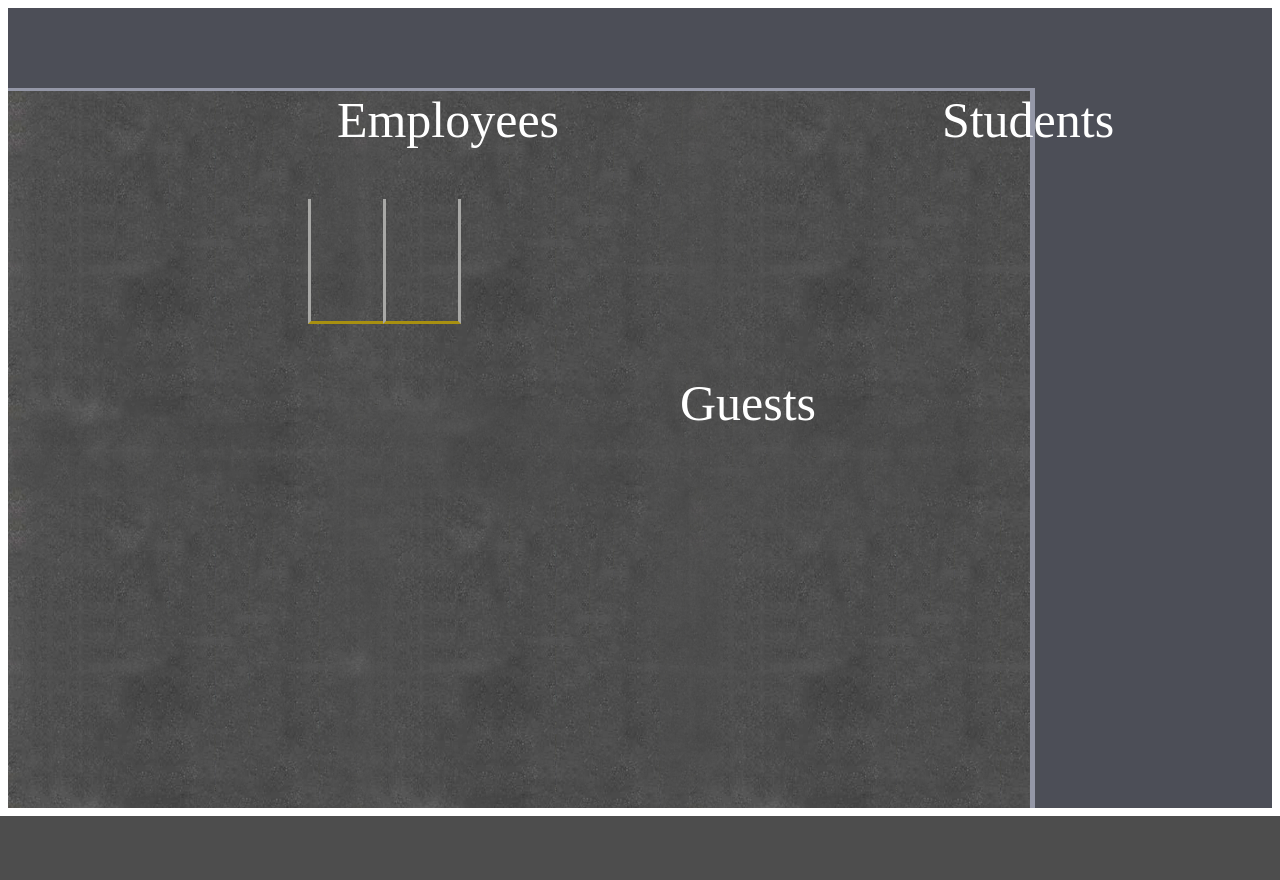
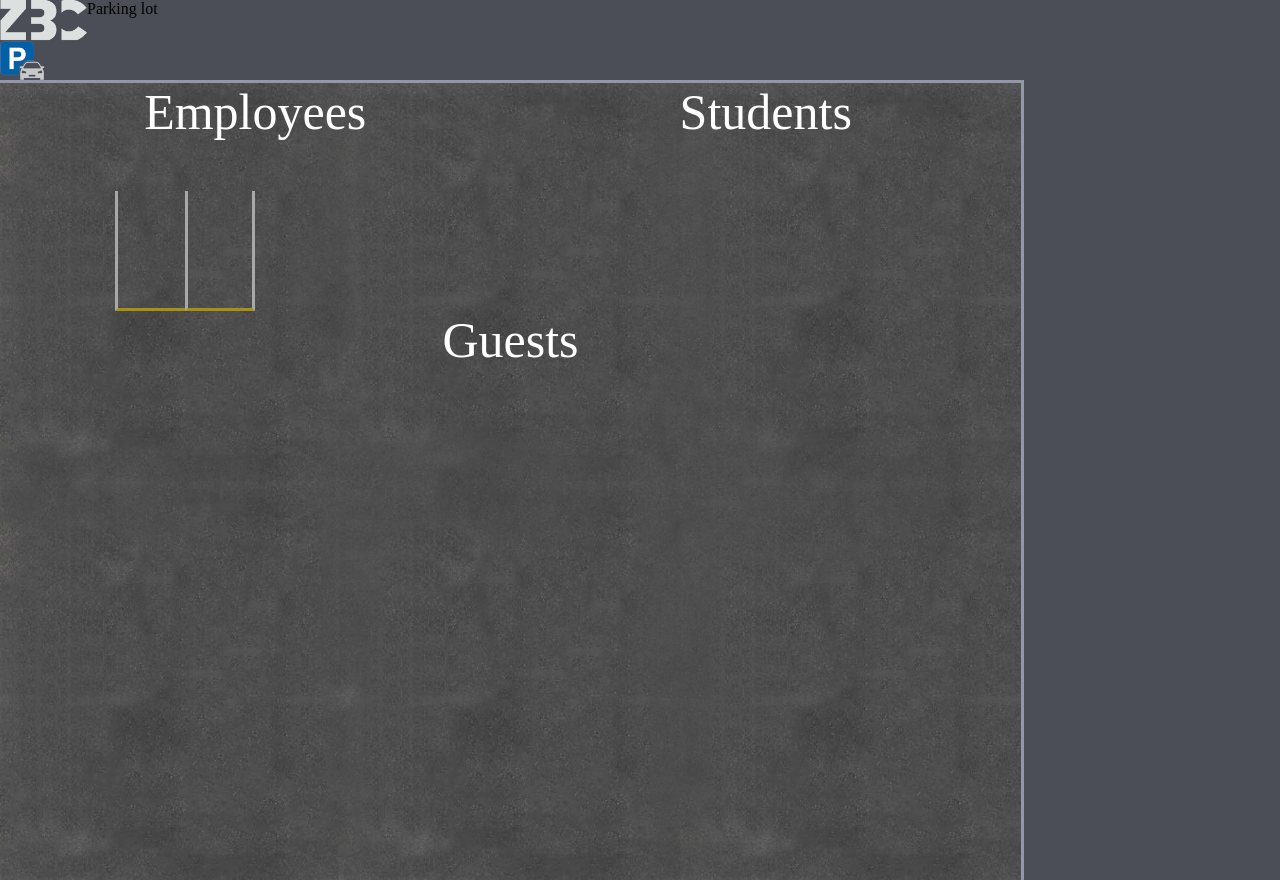
Before and after one commit to LinusTM/zbc-parking, a Flask app: page / in a window 1280 px wide. Before the commit the page ends 816 px from the top, so only its background shows below. Run offline with Flask 2, Linux system fonts and the light colour scheme; data that the repository does not hold is empty; some libraries are stand-ins or nearby versions.

Commit message:
Changed markup and added base page

```diff
--- a/project/dbaccess.py
+++ b/project/dbaccess.py
@@ -18,15 +18,15 @@ class ParkingSpot:
 
 def GetConnection():
     try:
-        conn = psycopg2.connect("dbname=zbcparking user=postgres password=1H24w87lm")
-        #conn = psycopg2.connect("dbname=zbcparking user=postgres password=password")
+        # conn = psycopg2.connect("dbname=zbcparking user=postgres password=password")
 
-        # conn = psycopg2.connect(
-        #     host="http://10.108.137.178:5050/",
-        #     database="parking_lot",
-        #     user="admin@admin.com",
-        #     password="root"
-        # )
+        conn = psycopg2.connect(
+            host="10.108.149.16",
+            database="parking_lot",
+            user="root",
+            password="root",
+            port="5432"
+        )
 
         if conn is not None:
             return conn
@@ -56,7 +56,7 @@ def SetSpotStatus(spot_number, spot_type, occupied):
     try:
         conn = GetConnection()
         cur = conn.cursor()
-        cur.execute('UPDATE parking_spots SET occupied = %(occupied)s WHERE spot_id = %(spot_number)s AND spot_role_type = %(spot_type)s', {'occupied': occupied, 'spot_number': spot_number, 'spot_type': spot_type})
+        cur.execute('UPDATE parking_spots SET occupied = %(occupied)s WHERE spot_number = %(spot_number)s AND spot_role_type = %(spot_type)s', {'occupied': occupied, 'spot_number': spot_number, 'spot_type': spot_type})
         modified = cur.rowcount > 0
         conn.commit()
 
@@ -73,7 +73,7 @@ def GetSpot(type, number):
         conn = GetConnection()
         cur = conn.cursor()
 
-        cur.execute('SELECT * from parking_spots where spot_id = %(number)s AND spot_role_type = %(type)s', {'number': number, 'type': type})
+        cur.execute('SELECT * from parking_spots where spot_number = %(number)s AND spot_role_type = %(type)s', {'number': number, 'type': type})
         spot = cur.fetchone()
 
         return spot
@@ -94,7 +94,7 @@ def GetSpots():
         cur = conn.cursor()
 
     # execute a statement
-        cur.execute("SELECT spot_id, occupied, spot_role_type FROM parking_spots")
+        cur.execute("SELECT spot_number, occupied, spot_role_type FROM parking_spots")
         spots = []
 
         rows = cur.fetchall()
--- /dev/null
+++ b/project/static/style/base.css
@@ -0,0 +1,55 @@
+* {
+    box-sizing: border-box;
+    margin: 0;
+    padding: 0;
+}
+
+:root {
+    --main-background: #4c4e57;
+    --header-height: 80px;
+}
+
+#logo {
+    width: auto;
+    height: var(--header-height);
+}
+
+#logo img {
+    max-width: 100%;
+    max-height: 100%;
+}
+
+header {
+    height: var(--header-height);
+    background-color: var(--main-background);
+    display: flex;
+}
+
+.navItem {
+
+}
+
+
+#contentWrapper {
+    height: 100vh;
+    width: 100%;
+    display: flex;
+}
+
+#mainPageContent {
+    width: 80%;
+    background: url("../style/Images/background.png");
+    background-repeat: no-repeat;
+    background-position: center;
+    -webkit-background-size: cover;
+    -moz-background-size: cover;
+    -o-background-size: cover;
+    background-size: cover;
+    border-top: 3px solid #9497a7;
+    border-right: 3px solid #9497a7;
+}
+
+#sideBarContainer {
+    width: 20%;
+    background-color: var(--main-background);
+}
--- a/project/static/style/parking.css
+++ b/project/static/style/parking.css
@@ -1,41 +1,14 @@
-body {
-
-}
-
-#menu-panel {
-    height: 100vh;
+#parkingLot {
     display: flex;
-    /*background: linear-gradient(0deg, rgb(120, 120, 120) 10%, rgb(70, 70, 70) 100%);*/
-    background: #4c4e57;
-}
-
-#top-row {
-    /* align-items: center;
-    justify-content: center; */
-}
-
-#bottom-row {
-    margin-left: 300px;
-    margin-top: 50px;
-}
-
-#parking-div {
-    margin-top: 80px;
-    width: 80vw;
-    background: url("../style/Images/background.png") no-repeat center center fixed;
-    -webkit-background-size: cover;
-    -moz-background-size: cover;
-    -o-background-size: cover;
-    background-size: cover;
-    border-top: 3px solid #9497a7;
-    border-right: 3px solid #9497a7;
-
+    flex-wrap: wrap;
+    justify-content: space-evenly;
 }
 
 .parking-group-div {
-    width: 280px;
+    width: 40%;
     text-align: center;
-    margin-left: 300px;
+    margin-left:auto;
+    margin-right:auto;
 }
 
 .parking-text-label {
@@ -48,22 +21,18 @@ body {
 
 .table-div {
     margin-top: 50px;
-    margin-right: 100px;
-    /* background-color: aquamarine; */
+    margin-left: auto;
+    margin-right: auto;
 }
 
 .parking-table {
-    /* background-color: rgb(200, 200, 200); */
     table-layout: fixed;
     border-spacing: 0;
 }
 
 .parking-table td {
-    /*height: 25px;*/
-    /*width: 25px;*/
     width: 70px;
     height: 120px;
-
 }
 
 
--- /dev/null
+++ b/project/templates/base.html
@@ -0,0 +1,39 @@
+<!DOCTYPE html>
+<html lang="en">
+<head>
+    {% block head %}
+    <meta charset="UTF-8">
+    <meta http-equiv="X-UA-Compatible" content="IE=edge">
+    <meta name="viewport" content="width=device-width, initial-scale=1.0">
+    <link rel="stylesheet" href="{{ url_for('static',filename='style/base.css') }}" type="text/css" media="screen" />
+
+    <title>{% block title %}{% endblock %}</title>
+    {% endblock %}
+</head>
+<body>
+    <header>
+        {% block header %}
+        <div id="logo">
+            <img src="{{ url_for('static',filename='style/Images/zbc_parking.png') }}">
+        </div>
+        <nav id="Navbar">
+            <a class="NavItem">Parking lot</a>
+        </nav>
+        {% endblock %}
+    </header>
+
+    <div id="contentWrapper">
+        <div id="mainPageContent">
+            {% block content %}
+
+            {% endblock %}
+        </div>
+        <div id="sideBarContainer">
+            {% block sideBarContent %}
+
+            {% endblock %}
+        </div>
+    </div>
+
+</body>
+</html>
--- a/project/templates/parking.html
+++ b/project/templates/parking.html
@@ -1,19 +1,16 @@
-<!DOCTYPE html>
-<html lang="en">
-<head>
-    <meta charset="UTF-8">
-    <meta http-equiv="X-UA-Compatible" content="IE=edge">
-    <meta name="viewport" content="width=device-width, initial-scale=1.0">
+{% extends "base.html" %}
+
+{% block title%}ZBC - Parking lot{% endblock %}
+{% block head %}
+	{{ super() }}
 	<link rel="stylesheet" href="{{ url_for('static',filename='style/parking.css') }}" type="text/css" media="screen" />
-    <title>Document</title>
 	<script type="text/javascript">
         var spots = '{{ spots | tojson }}';
     </script>
-</head>
-<body>
-	<div id="menu-panel">
-		<div id="parking-div">
-			<div id="top-row" style="display: flex">
+{% endblock %}
+
+{% block content %}
+	<div id="parkingLot">
 		<div id="staff-parking-div" class="parking-group-div">
 			<label class="parking-text-label">Employees</label>
 			<div class="table-div">
@@ -31,9 +28,7 @@
 				</table>
 			</div>
 		</div>
-			</div>
 
-			<div id="bottom-row">
 		<div id="guests-parking-div" class="parking-group-div">
 			<label class="parking-text-label">Guests</label>
 			<div class="table-div">
@@ -44,27 +39,17 @@
 		</div>
 	</div>
 
+	{% block sideBarContent %}
+		<div id="parkSpaceInfoBox">
+			<div id="infoBoxRole">
+
+			</div>
+			<div id="infoBoxNumber">
 
 			</div>
 		</div>
-
-
-<!--
-	<div class="table-div">
-        <table class="parking-table" id="parking-employees">
-
-        </table>
-    </div>
-
-	<div class="table-div">
-        <table class="parking-table" id="parking-students">
-
-        </table>
-    </div> -->
-
+	{% endblock %}
 
 
     <script type="text/javascript" src="{{ url_for('static',filename='style/tables.js') }}"></script>
-
-</body>
-</html>
+{% endblock %}
```
Also changed, not shown: project/static/style/Images/zbc_parking.png (added). Lines whose indentation alone changed are shown as unchanged.
